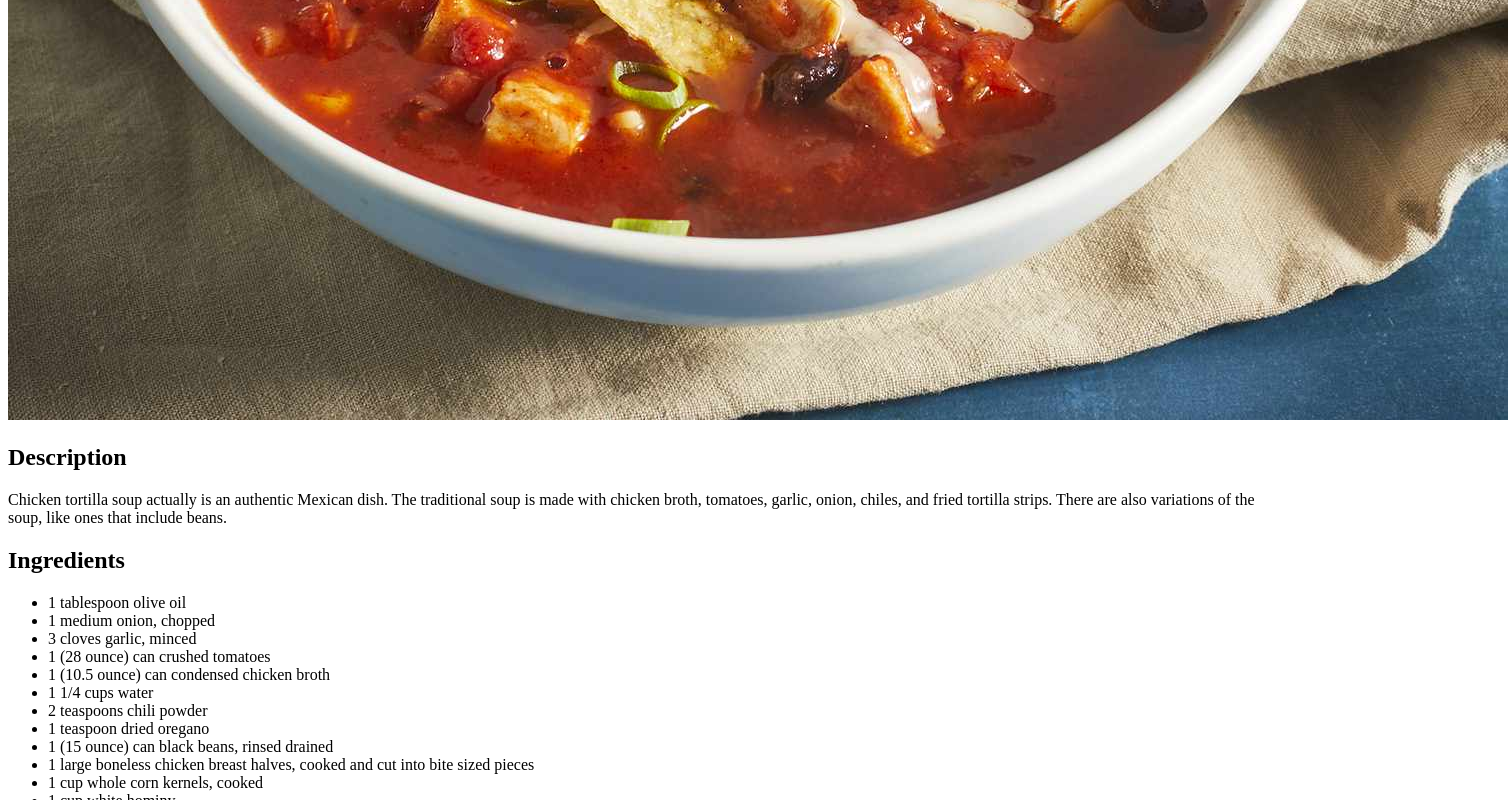
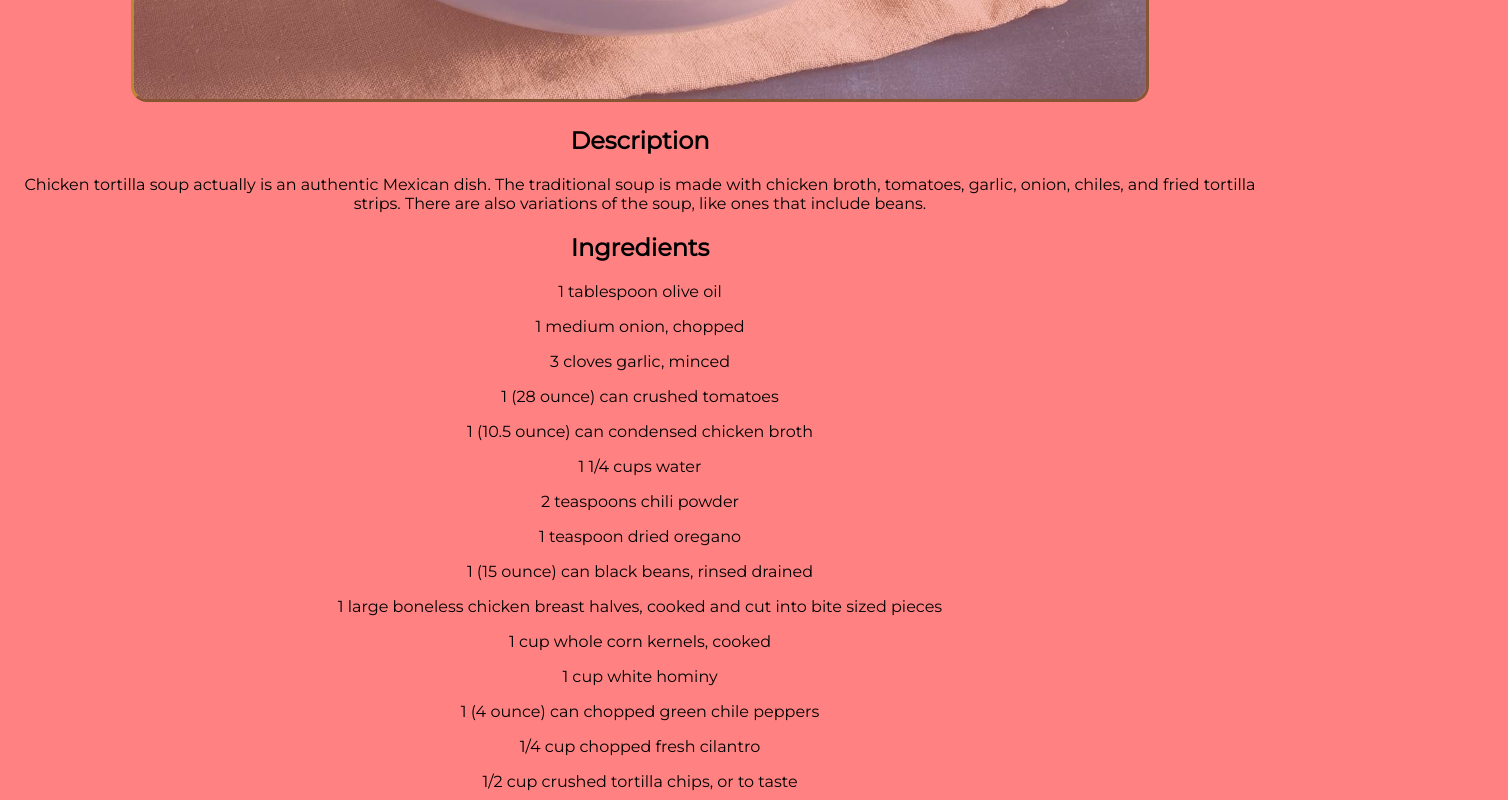
Before and after one commit to karanrana811/top-repositories, a plain HTML site: page odin-recipes/recipes/chicken-tortilla-soup.html in a window 1280 px wide. Shown: the part 660-1460 px from the top of the page, 1508 px wide, since content can reach past the window. Drawn offline with Linux system fonts and the light colour scheme.

Commit message:
practice css

```diff
--- a/odin-recipes/recipes/chicken-tortilla-soup.html
+++ b/odin-recipes/recipes/chicken-tortilla-soup.html
@@ -1,14 +1,19 @@
 <!DOCTYPE html>
 <html lang="en">
+
 <head>
+    <link rel="stylesheet" href="../../styles.css">
     <meta charset="utf-8">
     <title>Chicken Tortilla Soup</title>
 </head>
+
 <body>
     <h1>Chicken Tortilla Soup</h1>
     <img src="./../media/chicken-tortilla-soup.jpg">
     <h2>Description</h2>
-<p>Chicken tortilla soup actually is an authentic Mexican dish. The traditional soup is made with chicken broth, tomatoes, garlic, onion, chiles, and fried tortilla strips. There are also variations of the soup, like ones that include beans.</p>
+    <p>Chicken tortilla soup actually is an authentic Mexican dish. The traditional soup is made with chicken broth,
+        tomatoes, garlic, onion, chiles, and fried tortilla strips. There are also variations of the soup, like ones
+        that include beans.</p>
     <h2>Ingredients</h2>
     <ul>
         <li>1 tablespoon olive oil</li>
@@ -32,9 +37,13 @@
     </ul>
     <h2>Steps</h2>
     <ol>
-<li>Heat oil in a stockpot over medium heat. Add onion and garlic; saute until soft, about 5 minutes. Stir in crushed tomatoes, condensed broth, water, chili powder, and oregano; bring to a boil. Reduce heat and simmer for 5 to 10 minutes.</li>
+        <li>Heat oil in a stockpot over medium heat. Add onion and garlic; saute until soft, about 5 minutes. Stir in
+            crushed tomatoes, condensed broth, water, chili powder, and oregano; bring to a boil. Reduce heat and simmer
+            for 5 to 10 minutes.</li>
         <li>Stir in black beans, cooked chicken, corn, hominy, chile peppers, and cilantro. Simmer for 10 minutes.</li>
-<li>Ladle soup into individual serving bowls, and top with crushed tortilla chips, avocado slices, Monterey Jack cheese, and green onions.</li>
+        <li>Ladle soup into individual serving bowls, and top with crushed tortilla chips, avocado slices, Monterey Jack
+            cheese, and green onions.</li>
     </ol>
 </body>
+
 </html>
--- /dev/null
+++ b/styles.css
@@ -0,0 +1,24 @@
+@import url('https://fonts.googleapis.com/css2?family=Montserrat&display=swap');
+
+body {
+    background-color: rgb(255, 129, 129);
+    font-family: 'Montserrat', sans-serif;
+    text-align: center;
+}
+
+img {
+    max-width: 80%;
+    border-radius: 1rem;
+    border-style:outset;
+    border-color: rgb(141, 141, 0);
+    opacity: 0.6;
+}
+
+ul,ol {
+    list-style: none;
+    padding-left: 0;
+}
+
+li {
+    margin: 1rem auto;
+}
```
Also changed, not shown: index.html (+4 -0 lines), odin-recipes/recipes.html (+1 -0 lines), odin-recipes/recipes/french-onion-soup.html (+14 -4 lines), odin-recipes/recipes/hummus-pizza.html (+10 -3 lines). Lines whose indentation alone changed are shown as unchanged.
